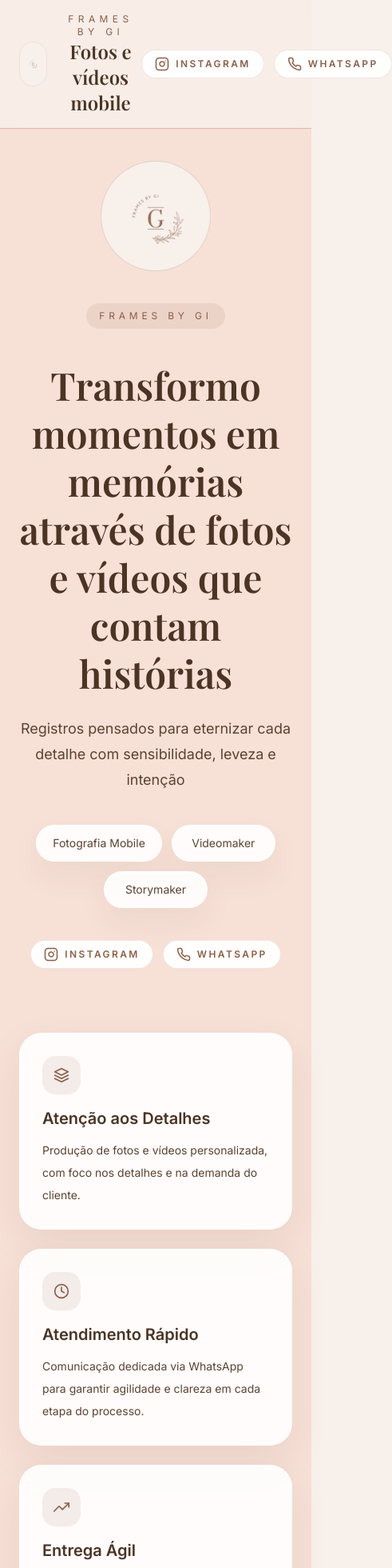
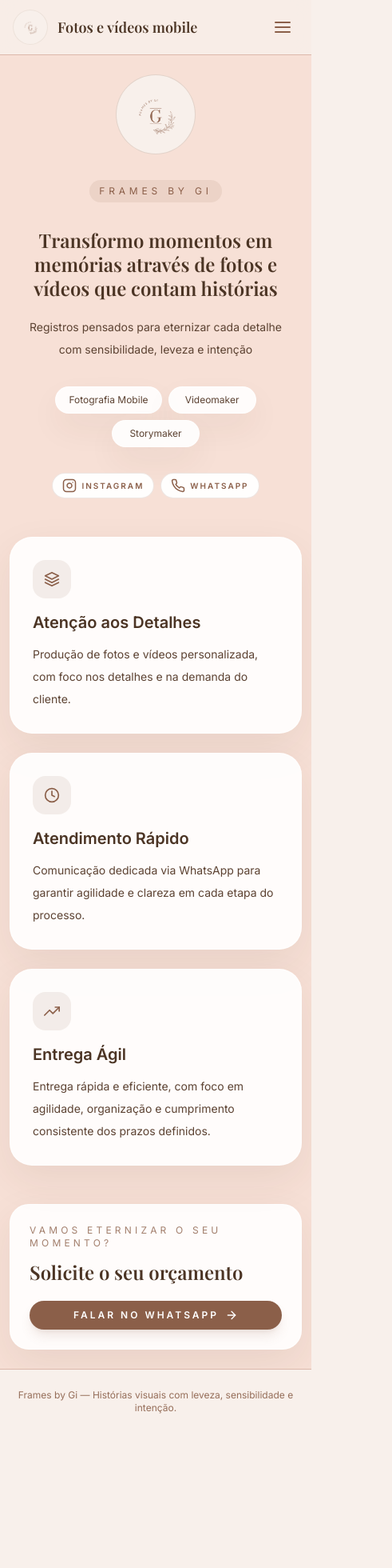
Before and after one commit to LeonardoBoni-018/SIte-Giovana, a React (Vite) app in the folder framesByGi/: page / in a window 390 px wide. Shown: the top 1960 px of the page at 80% size, 491 px wide, since content can reach past the window. After the commit the page ends 1792 px from the top, so only its background shows below. Built offline with nearby package versions, Linux system fonts and the light colour scheme.

Commit message:
Adicionando responsividade mobile

```diff
--- a/framesByGi/src/App.tsx
+++ b/framesByGi/src/App.tsx
@@ -1,5 +1,7 @@
+import { useState } from 'react';
 import { AnimatePresence, motion } from 'framer-motion';
 import { NavLink, Route, Routes, useLocation } from 'react-router-dom';
+import { FiMenu, FiX } from 'react-icons/fi';
 import About from './pages/About';
 import Home from './pages/Home';
 import Portfolio from './pages/Portfolio';
@@ -14,20 +16,30 @@ const navItems = [
 
 function App() {
   const location = useLocation();
+  const [isMenuOpen, setIsMenuOpen] = useState(false);
 
   return (
     <div className="min-h-screen bg-sand text-mocha font-sans">
       <header className="sticky top-0 z-50 border-b border-[#dcb8aa] bg-ivory/80 backdrop-blur-md">
-        <div className="mx-auto flex max-w-7xl items-center justify-between px-6 py-4">
-          <div className="flex items-center gap-4">
-            <LogoBadge size={56} />
+        <div className="mx-auto flex max-w-7xl items-center justify-between px-4 sm:px-6 py-3 sm:py-4">
+          <div className="flex items-center gap-3 sm:gap-4">
+            <LogoBadge size={44} className="sm:size-56" />
             <div className="flex flex-col items-center text-center">
-              <span className="block text-xs uppercase tracking-[0.45em] text-rosewood">Frames by Gi</span>
-              <span className="font-serif text-2xl font-semibold">Fotos e vídeos mobile</span>
+              <span className="hidden sm:block text-xs uppercase tracking-[0.45em] text-rosewood">Frames by Gi</span>
+              <span className="font-serif text-lg sm:text-2xl font-semibold">Fotos e vídeos mobile</span>
             </div>
           </div>
 
-          <nav className="hidden gap-8 md:flex">
+          <button
+            type="button"
+            onClick={() => setIsMenuOpen(!isMenuOpen)}
+            className="p-2 text-rosewood md:hidden"
+            aria-label="Menu"
+          >
+            {isMenuOpen ? <FiX size={24} /> : <FiMenu size={24} />}
+          </button>
+
+          <nav className="hidden gap-6 lg:gap-8 md:flex">
             {navItems.map((item) => (
               <NavLink
                 key={item.path}
@@ -42,11 +54,42 @@ function App() {
             ))}
           </nav>
 
-          <div className="flex items-center gap-3">
+          <div className="hidden md:flex items-center gap-3">
             <SocialButton label="Instagram" href="https://www.instagram.com/frames_by_gi/" />
             <SocialButton label="WhatsApp" href="https://wa.me/5518996048185" />
           </div>
         </div>
+
+        <AnimatePresence>
+          {isMenuOpen && (
+            <motion.div
+              initial={{ opacity: 0, height: 0 }}
+              animate={{ opacity: 1, height: 'auto' }}
+              exit={{ opacity: 0, height: 0 }}
+              className="md:hidden border-t border-[#dcb8aa] bg-ivory/95"
+            >
+              <nav className="flex flex-col px-4 py-4 gap-4">
+                {navItems.map((item) => (
+                  <NavLink
+                    key={item.path}
+                    to={item.path}
+                    end={item.path === '/'}
+                    onClick={() => setIsMenuOpen(false)}
+                    className={({ isActive }) =>
+                      `text-base font-medium py-2 border-b border-rosewood/10 ${isActive ? 'text-mocha' : 'text-rosewood/90'}`
+                    }
+                  >
+                    {item.label}
+                  </NavLink>
+                ))}
+                <div className="flex flex-col gap-3 mt-4">
+                  <SocialButton label="Instagram" href="https://www.instagram.com/frames_by_gi/" />
+                  <SocialButton label="WhatsApp" href="https://wa.me/5518996048185" />
+                </div>
+              </nav>
+            </motion.div>
+          )}
+        </AnimatePresence>
       </header>
 
       <AnimatePresence mode="wait">
@@ -56,7 +99,7 @@ function App() {
           animate={{ opacity: 1, y: 0 }}
           exit={{ opacity: 0, y: -16 }}
           transition={{ duration: 0.35 }}
-          className="mx-auto max-w-7xl px-6 py-10"
+          className="mx-auto max-w-7xl px-3 sm:px-4 md:px-6 py-6 sm:py-8 md:py-10"
         >
           <Routes location={location}>
             <Route path="/" element={<Home />} />
@@ -67,7 +110,7 @@ function App() {
         </motion.main>
       </AnimatePresence>
 
-      <footer className="border-t border-[#dcb8aa] bg-ivory px-6 py-8 text-center text-sm text-rosewood/90">
+      <footer className="border-t border-[#dcb8aa] bg-ivory px-4 sm:px-6 py-6 sm:py-8 text-center text-xs sm:text-sm text-rosewood/90">
         <p>Frames by Gi — Histórias visuais com leveza, sensibilidade e intenção.</p>
       </footer>
     </div>
--- a/framesByGi/src/components/SocialButton.tsx
+++ b/framesByGi/src/components/SocialButton.tsx
@@ -16,7 +16,7 @@ export default function SocialButton({ label, href }: SocialButtonProps) {
       href={href}
       target="_blank"
       rel="noreferrer"
-      className="inline-flex items-center gap-2 rounded-full border border-rosewood/15 bg-white/95 px-4 py-2 text-xs font-semibold uppercase tracking-[0.2em] text-rosewood transition hover:-translate-y-0.5 hover:bg-rosewood/10"
+      className="inline-flex items-center gap-1.5 sm:gap-2 rounded-full border border-rosewood/15 bg-white/95 px-3 sm:px-4 py-1.5 sm:py-2 text-[10px] sm:text-xs font-semibold uppercase tracking-[0.2em] text-rosewood transition hover:-translate-y-0.5 hover:bg-rosewood/10"
     >
       {iconMap[label as keyof typeof iconMap]}
       {label}
--- a/framesByGi/src/components/StoryMakerVideo.tsx
+++ b/framesByGi/src/components/StoryMakerVideo.tsx
@@ -5,7 +5,7 @@ interface StoryMakerVideoProps {
 
 export default function StoryMakerVideo({ src, alt = 'StoryMaker video' }: StoryMakerVideoProps) {
   return (
-    <div className="mx-auto w-full max-w-[640px] rounded-[32px] border border-white/80 bg-ivory/90 p-1 shadow-[0_20px_50px_rgba(75,52,36,0.08)]">
+    <div className="mx-auto w-full max-w-[640px] rounded-[20px] sm:rounded-[32px] border border-white/80 bg-ivory/90 p-1 shadow-[0_20px_50px_rgba(75,52,36,0.08)]">
       <video
         src={src}
         controls
@@ -13,7 +13,7 @@ export default function StoryMakerVideo({ src, alt = 'StoryMaker video' }: Story
         muted
         loop
         playsInline
-        className="h-[420px] w-full rounded-[30px] object-cover"
+        className="h-[280px] sm:h-[350px] md:h-[420px] w-full rounded-[18px] sm:rounded-[30px] object-cover"
       >
         Seu navegador não suporta vídeo.
       </video>
--- a/framesByGi/src/components/VideoMakerVideo.tsx
+++ b/framesByGi/src/components/VideoMakerVideo.tsx
@@ -5,7 +5,7 @@ interface VideoMakerVideoProps {
 
 export default function VideoMakerVideo({ src, alt = 'VideoMaker video' }: VideoMakerVideoProps) {
   return (
-    <div className="mx-auto w-full max-w-[640px] rounded-[32px] border border-white/80 bg-ivory/90 p-1 shadow-[0_20px_50px_rgba(75,52,36,0.08)]">
+    <div className="mx-auto w-full max-w-[640px] rounded-[20px] sm:rounded-[32px] border border-white/80 bg-ivory/90 p-1 shadow-[0_20px_50px_rgba(75,52,36,0.08)]">
       <video
         src={src}
         controls
@@ -13,7 +13,7 @@ export default function VideoMakerVideo({ src, alt = 'VideoMaker video' }: Video
         muted
         loop
         playsInline
-        className="h-[420px] w-full rounded-[30px] object-cover"
+        className="h-[280px] sm:h-[350px] md:h-[420px] w-full rounded-[18px] sm:rounded-[30px] object-cover"
       >
         Seu navegador não suporta vídeo.
       </video>
--- a/framesByGi/src/pages/About.tsx
+++ b/framesByGi/src/pages/About.tsx
@@ -24,45 +24,45 @@ import aboutMe2 from '../assets/aboutMe2.png';
 
 export default function About() {
   return (
-    <section className="space-y-16">
+    <section className="space-y-10 sm:space-y-14 lg:space-y-16">
       <SectionHeader
         title="Sobre o Frames by Gi"
         subtitle="Minha história"
         description=""
       />
 
-      <div className="grid gap-10 lg:grid-cols-[1.05fr_0.95fr] lg:items-start">
-        <div className="space-y-6 rounded-[40px] border border-white/80 bg-white/90 p-10 card-shadow">
-          <p className="text-sm leading-7 text-[#5c4232]">
+      <div className="grid gap-8 lg:grid-cols-[1.05fr_0.95fr] lg:items-start">
+        <div className="space-y-5 sm:space-y-6 rounded-[24px] sm:rounded-[40px] border border-white/80 bg-white/90 p-6 sm:p-10 card-shadow">
+          <p className="text-xs sm:text-sm leading-6 sm:leading-7 text-[#5c4232]">
             O Frames by Gi nasceu do meu olhar para aquilo que muitas vezes passa despercebido: os detalhes, os sentimentos e a essência de cada momento.
           </p>
-          <p className="text-sm leading-7 text-[#5c4232]">
+          <p className="text-xs sm:text-sm leading-6 sm:leading-7 text-[#5c4232]">
             O que começou como uma paixão por registrar memórias se transformou em um trabalho feito com propósito — criando fotos e vídeos que permitem reviver histórias de forma leve, natural e verdadeira.
           </p>
-          <p className="text-sm leading-7 text-[#5c4232]">
+          <p className="text-xs sm:text-sm leading-6 sm:leading-7 text-[#5c4232]">
             Hoje, cada registro carrega um pouco da minha dedicação, do meu cuidado e da minha forma de enxergar a beleza nos momentos reais.
           </p>
         </div>
 
-        <div className="grid gap-6 sm:grid-cols-2">
-          <div className="relative group overflow-hidden rounded-[36px] border border-white/80 bg-white/90 shadow-[0_22px_50px_rgba(75,52,36,0.08)] transition hover:-translate-y-1 hover:shadow-[0_28px_70px_rgba(75,52,36,0.14)]">
+        <div className="grid gap-4 sm:gap-6 grid-cols-1 sm:grid-cols-2">
+          <div className="relative group overflow-hidden rounded-[24px] sm:rounded-[36px] border border-white/80 bg-white/90 shadow-[0_22px_50px_rgba(75,52,36,0.08)] transition hover:-translate-y-1 hover:shadow-[0_28px_70px_rgba(75,52,36,0.14)]">
             <img
               src={aboutMe1}
               alt="Sobre o Frames by Gi"
-              className="h-full w-full object-cover transition duration-500 group-hover:scale-105"
+              className="h-64 sm:h-full w-full object-cover transition duration-500 group-hover:scale-105"
             />
-            <div className="absolute inset-x-0 bottom-0 bg-gradient-to-t from-[#5c4232]/90 to-transparent px-5 py-4 text-white">
+            <div className="absolute inset-x-0 bottom-0 bg-gradient-to-t from-[#5c4232]/90 to-transparent px-4 sm:px-5 py-3 sm:py-4 text-white">
               <p className="text-xs uppercase tracking-[0.4em]">Estilo pessoal</p>
             </div>
           </div>
 
-          <div className="relative overflow-hidden rounded-[36px] border border-white/80 bg-white/90 shadow-[0_22px_50px_rgba(75,52,36,0.08)] transition hover:-translate-y-1 hover:shadow-[0_28px_70px_rgba(75,52,36,0.14)]">
+          <div className="relative overflow-hidden rounded-[24px] sm:rounded-[36px] border border-white/80 bg-white/90 shadow-[0_22px_50px_rgba(75,52,36,0.08)] transition hover:-translate-y-1 hover:shadow-[0_28px_70px_rgba(75,52,36,0.14)]">
             <img
               src={aboutMe2}
               alt="Fotografia autoral"
-              className="h-full w-full object-cover transition duration-500 hover:scale-105"
+              className="h-64 sm:h-full w-full object-cover transition duration-500 hover:scale-105"
             />
-            <div className="absolute inset-x-0 bottom-0 bg-gradient-to-t from-[#5c4232]/90 to-transparent px-5 py-4 text-white">
+            <div className="absolute inset-x-0 bottom-0 bg-gradient-to-t from-[#5c4232]/90 to-transparent px-4 sm:px-5 py-3 sm:py-4 text-white">
               <p className="text-xs uppercase tracking-[0.4em]">Narrativa visual</p>
             </div>
           </div>
@@ -70,12 +70,12 @@ export default function About() {
       </div>
 
       <div className="grid gap-6 lg:grid-cols-[1.2fr_0.8fr]">
-        <div className="rounded-[40px] border border-white/80 bg-white/90 p-10 card-shadow">
-          <h3 className="section-title text-3xl font-semibold text-mocha">Como eu trabalho</h3>
-          <p className="mt-4 text-sm leading-7 text-[#5c4232]">
+        <div className="rounded-[24px] sm:rounded-[40px] border border-white/80 bg-white/90 p-6 sm:p-10 card-shadow">
+          <h3 className="section-title text-2xl sm:text-3xl font-semibold text-mocha">Como eu trabalho</h3>
+          <p className="mt-3 sm:mt-4 text-xs sm:text-sm leading-6 sm:leading-7 text-[#5c4232]">
             Do briefing à entrega, cada etapa é pensada e estruturada para garantir um resultado que vá além do visual:
           </p>
-          <ul className="mt-6 space-y-4 text-sm leading-7 text-[#5c4232]">
+          <ul className="mt-4 sm:mt-6 space-y-3 sm:space-y-4 text-xs sm:text-sm leading-6 sm:leading-7 text-[#5c4232]">
             <li>• Contato inicial com o cliente e escolha do serviço que melhor atenda às suas necessidades;</li>
             <li>• Alinhamento das expectativas;</li>
             <li>• Captação dos elementos visuais;</li>
@@ -86,9 +86,9 @@ export default function About() {
           </ul>
         </div>
 
-        <div className="rounded-[40px] border border-white/80 bg-white/90 p-10 card-shadow">
-          <h3 className="section-title text-3xl font-semibold text-mocha">Por que escolher o Frames by Gi?</h3>
-          <ul className="mt-6 space-y-4 text-sm leading-7 text-[#5c4232] list-disc list-inside">
+        <div className="rounded-[24px] sm:rounded-[40px] border border-white/80 bg-white/90 p-6 sm:p-10 card-shadow">
+          <h3 className="section-title text-2xl sm:text-3xl font-semibold text-mocha">Por que escolher o Frames by Gi?</h3>
+          <ul className="mt-4 sm:mt-6 space-y-3 sm:space-y-4 text-xs sm:text-sm leading-6 sm:leading-7 text-[#5c4232] list-disc list-inside">
             <li>Olhar sensível para os detalhes;</li>
             <li>Compromisso com a qualidade e a originalidade;</li>
             <li>Atendimento personalizado e proximidade com o cliente;</li>
--- a/framesByGi/src/pages/Home.tsx
+++ b/framesByGi/src/pages/Home.tsx
@@ -43,43 +43,43 @@ const steps = [
 
 export default function Home() {
   return (
-    <section className="space-y-20">
-      <div className="space-y-10 text-center">
+    <section className="space-y-12 sm:space-y-16 lg:space-y-20">
+      <div className="space-y-8 sm:space-y-10 text-center px-3 sm:px-0">
         <div className="flex justify-center">
-          <LogoBadge size={138} className="rounded-full border border-rosewood/20 bg-ivory p-4" />
+          <LogoBadge size={100} className="sm:size-138 rounded-full border border-rosewood/20 bg-ivory p-3 sm:p-4" />
         </div>
-        <span className="inline-flex rounded-full bg-rosewood/10 px-4 py-2 text-xs uppercase tracking-[0.4em] text-rosewood">
+        <span className="inline-flex rounded-full bg-rosewood/10 px-3 sm:px-4 py-1.5 sm:py-2 text-xs uppercase tracking-[0.4em] text-rosewood">
           Frames by Gi
         </span>
-        <div className="space-y-6">
-          <h1 className="section-title mx-auto max-w-[5000px] text-5xl font-semibold leading-tight text-mocha sm:text-6xl">
+        <div className="space-y-5 sm:space-y-6">
+          <h1 className="section-title mx-auto max-w-3xl text-2xl sm:text-3xl md:text-4xl lg:text-5xl xl:text-6xl font-semibold leading-tight text-mocha">
             Transformo momentos em memórias através de fotos e vídeos que contam histórias
           </h1>
-          <p className="mx-auto max-w-[1000px] text-lg leading-8 text-[#5c4232]">
+          <p className="mx-auto max-w-2xl text-sm sm:text-base leading-7 sm:leading-8 text-[#5c4232]">
             Registros pensados para eternizar cada detalhe com sensibilidade, leveza e intenção
           </p>
         </div>
 
 
 
-        <div className="flex flex-wrap justify-center gap-3">
-          <div className="min-w-[130px] rounded-full border border-white/80 bg-white/90 px-5 py-3 text-sm text-[#5c4232] shadow-[0_18px_40px_rgba(75,52,36,0.06)]">
+        <div className="flex flex-wrap justify-center gap-2 sm:gap-3">
+          <div className="min-w-[110px] sm:min-w-[130px] rounded-full border border-white/80 bg-white/90 px-4 sm:px-5 py-2 sm:py-3 text-xs sm:text-sm text-[#5c4232] shadow-[0_18px_40px_rgba(75,52,36,0.06)]">
             Fotografia Mobile
           </div>
-          <div className="min-w-[130px] rounded-full border border-white/80 bg-white/90 px-5 py-3 text-sm text-[#5c4232] shadow-[0_18px_40px_rgba(75,52,36,0.06)]">
+          <div className="min-w-[110px] sm:min-w-[130px] rounded-full border border-white/80 bg-white/90 px-4 sm:px-5 py-2 sm:py-3 text-xs sm:text-sm text-[#5c4232] shadow-[0_18px_40px_rgba(75,52,36,0.06)]">
             Videomaker
           </div>
-          <div className="min-w-[130px] rounded-full border border-white/80 bg-white/90 px-5 py-3 text-sm text-[#5c4232] shadow-[0_18px_40px_rgba(75,52,36,0.06)]">
+          <div className="min-w-[110px] sm:min-w-[130px] rounded-full border border-white/80 bg-white/90 px-4 sm:px-5 py-2 sm:py-3 text-xs sm:text-sm text-[#5c4232] shadow-[0_18px_40px_rgba(75,52,36,0.06)]">
             Storymaker
           </div>
         </div>
-        <div className="flex flex-wrap justify-center gap-3">
+        <div className="flex flex-wrap justify-center gap-2 sm:gap-3">
           <SocialButton label="Instagram" href="https://www.instagram.com/frames_by_gi/" />
           <SocialButton label="WhatsApp" href="https://wa.me/5518996048185" />
         </div>
       </div>
 
-      <div className="grid gap-6 lg:grid-cols-3">
+      <div className="grid gap-6 grid-cols-1 md:grid-cols-2 lg:grid-cols-3">
         {stats.map((item) => (
           <FeatureCard key={item.title} title={item.title} description={item.description} icon={item.icon} />
         ))}
@@ -99,20 +99,20 @@ export default function Home() {
         </div>
       </section> */}
 
-      <div className="rounded-[40px] border border-white/80 bg-white/90 p-10 shadow-[0_18px_50px_rgba(75,52,36,0.08)]">
-        <div className="flex flex-col gap-6 lg:flex-row lg:items-center lg:justify-between">
-          <div className="space-y-4">
-            <p className="text-sm uppercase tracking-[0.35em] text-rosewood/80">Vamos eternizar o seu momento?</p>
-            <h2 className="section-title text-3xl font-semibold text-mocha">Solicite o seu orçamento</h2>
+      <div className="rounded-[24px] sm:rounded-[40px] border border-white/80 bg-white/90 p-6 sm:p-10 shadow-[0_18px_50px_rgba(75,52,36,0.08)]">
+        <div className="flex flex-col gap-5 sm:gap-6 lg:flex-row lg:items-center lg:justify-between">
+          <div className="space-y-3 sm:space-y-4">
+            <p className="text-xs sm:text-sm uppercase tracking-[0.35em] text-rosewood/80">Vamos eternizar o seu momento?</p>
+            <h2 className="section-title text-2xl sm:text-3xl font-semibold text-mocha">Solicite o seu orçamento</h2>
           </div>
           <a
             href="https://wa.me/5518996048185"
             target="_blank"
             rel="noreferrer"
-            className="inline-flex items-center gap-3 rounded-full bg-rosewood px-6 py-3 text-sm font-semibold uppercase tracking-[0.25em] text-white shadow-lg shadow-rosewood/15 transition hover:bg-mocha"
+            className="inline-flex items-center justify-center gap-2 sm:gap-3 rounded-full bg-rosewood px-5 sm:px-6 py-2.5 sm:py-3 text-xs sm:text-sm font-semibold uppercase tracking-[0.25em] text-white shadow-lg shadow-rosewood/15 transition hover:bg-mocha"
           >
             Falar no WhatsApp
-            <FiArrowRight />
+            <FiArrowRight className="w-4 h-4 sm:w-5 sm:h-5" />
           </a>
         </div>
       </div>
```
Also changed, not shown: framesByGi/src/components/GalleryCarousel.tsx (+8 -8 lines), framesByGi/src/pages/Portfolio.tsx (+15 -15 lines).
